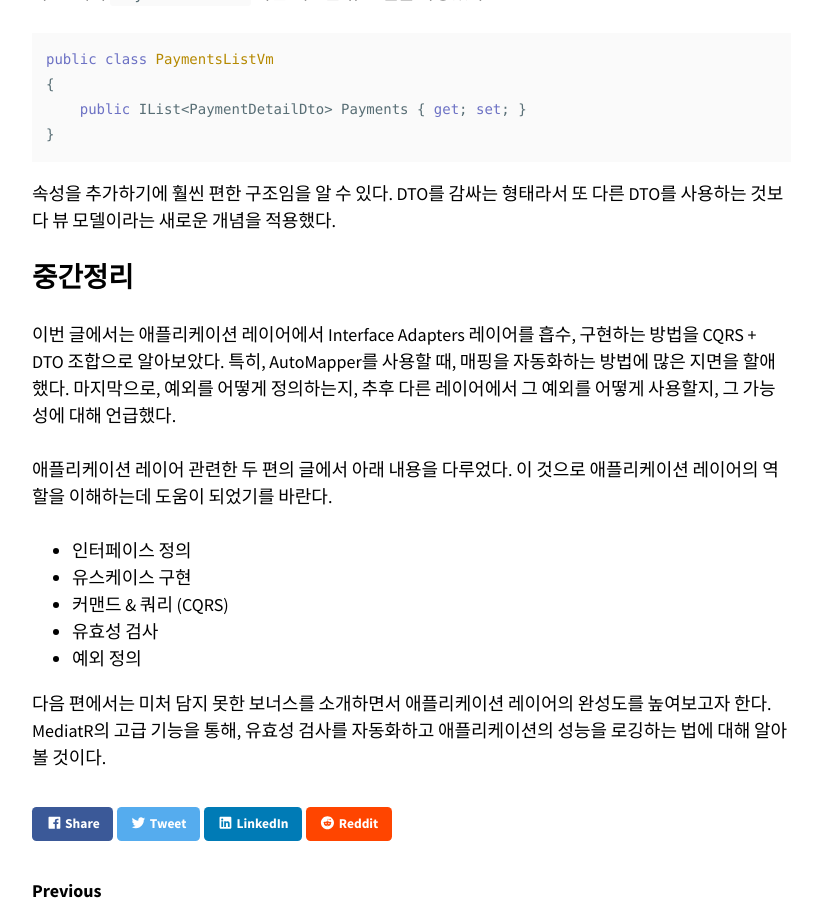
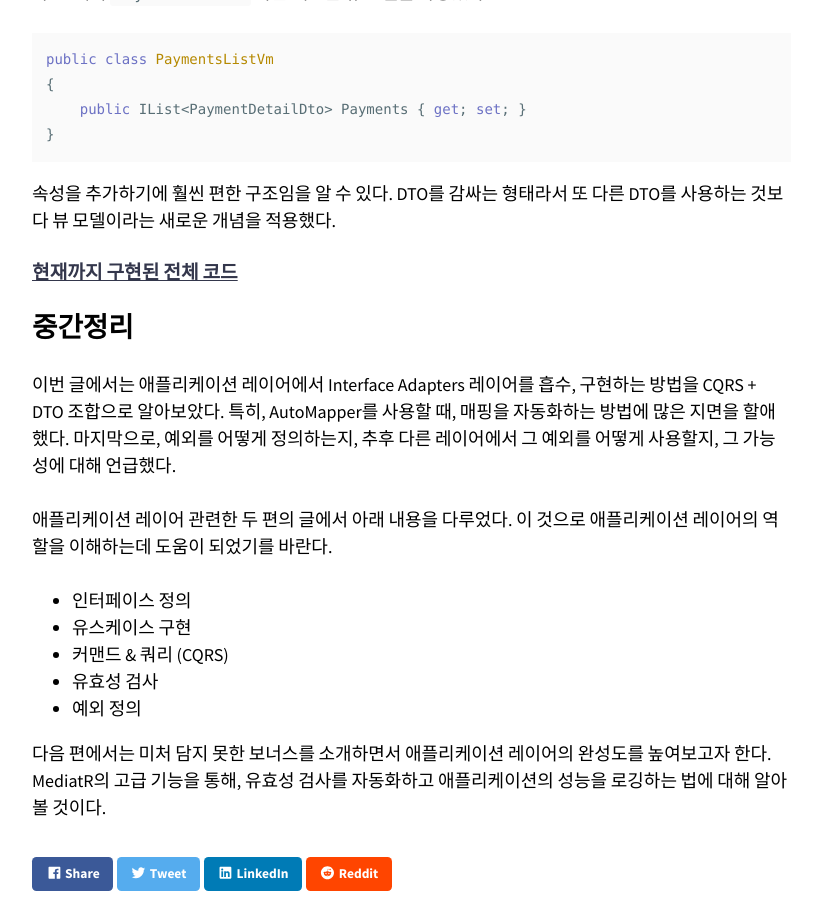
Before and after one commit to JakeRyu/JakeRyu.github.io, a Jekyll site: the page built from _posts/2020-06-03-클린아키텍쳐-4.md, in a window 1280 px wide and 900 px high, scrolled down 9945 px. Shown: the whole window, without its empty margins (343-1161 px from the left). Built offline with Jekyll 4.4.1, drawn with Linux system fonts in a browser that asks for light colours; nearby versions of some CDN libraries; comment, search, counter and statistics services are not loaded.

Commit message:
Add source code link

```diff
--- a/_posts/2020-06-03-클린아키텍쳐-4.md
+++ b/_posts/2020-06-03-클린아키텍쳐-4.md
@@ -337,6 +337,8 @@ public class PaymentsListVm
 
 속성을 추가하기에 훨씬 편한 구조임을 알 수 있다. DTO를 감싸는 형태라서 또 다른 DTO를 사용하는 것보다 뷰 모델이라는 새로운 개념을 적용했다.
 
+#### [현재까지 구현된 전체 코드](https://github.com/JakeRyu/Checkout/tree/issue%235/query-payment)
+
 ## 중간정리
 
 이번 글에서는 애플리케이션 레이어에서 Interface Adapters 레이어를 흡수, 구현하는 방법을 CQRS + DTO 조합으로 알아보았다. 특히, AutoMapper를 사용할 때, 매핑을 자동화하는 방법에 많은 지면을 할애했다. 마지막으로, 예외를 어떻게 정의하는지, 추후 다른 레이어에서 그 예외를 어떻게 사용할지, 그 가능성에 대해 언급했다.
```
